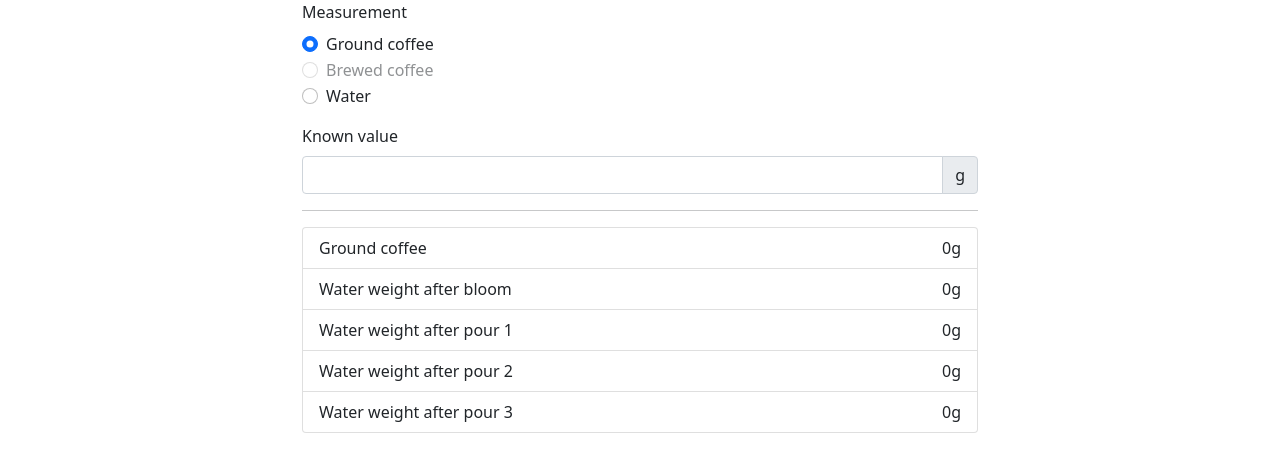
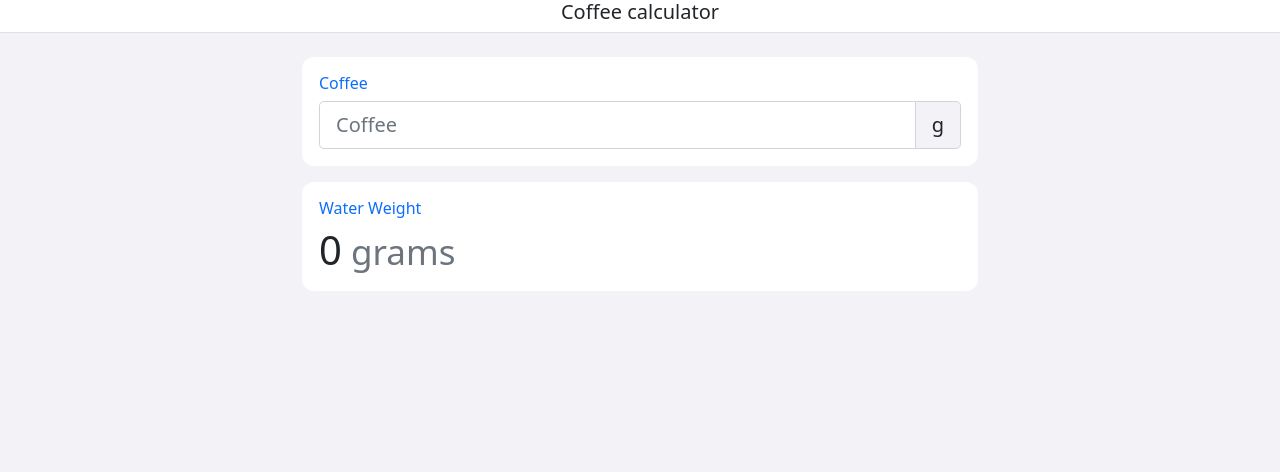
Before and after one commit to drewdh/coffee, a React (Create React App) app: page / in a window 1280 px wide. Shown: the top 472 px of the page. Built offline with nearby package versions, Linux system fonts and the light colour scheme.

Commit message:
Remove unused inputs and outputs

```diff
--- a/public/index.html
+++ b/public/index.html
@@ -3,8 +3,9 @@
   <head>
     <meta charset="utf-8" />
     <link rel="icon" href="%PUBLIC_URL%/favicon.ico" />
-    <meta name="viewport" content="width=device-width, initial-scale=1" />
-    <meta name="theme-color" content="#ffffff" />
+    <meta name="viewport" content="viewport-fit=cover, width=device-width, initial-scale=1" />
+    <meta name="theme-color" content="#000000" />
+    <meta name="apple-mobile-web-app-status-bar-style" content="default" />
     <meta
       name="description"
       content="Web site created using create-react-app"
--- a/src/App.tsx
+++ b/src/App.tsx
@@ -5,10 +5,13 @@ import Calculator from './components/Calculator';
 
 function App() {
   return (
-    <div className="container">
-      <div>
-        <Calculator />
-      </div>
+    <div className="container" style={{paddingTop: 'env(safe-area-inset-top)'}}>
+        <nav className="navbar fixed-top bg-white border-bottom justify-content-center" style={{paddingTop: 'env(safe-area-inset-top)'}}>
+            <h5 className="mb-0">Coffee calculator</h5>
+        </nav>
+        <div style={{marginTop: '57px'}}>
+            <Calculator />
+        </div>
     </div>
   );
 }
--- a/src/components/Calculator.tsx
+++ b/src/components/Calculator.tsx
@@ -1,123 +1,63 @@
 import React from 'react';
 
-enum Measurement {
-    GroundCoffee = 'ground',
-    BrewedCoffee = 'brewed',
-    Water = 'water',
-}
-
-const measurementOptions = [
-    {
-        id: Measurement.GroundCoffee,
-        label: 'Ground coffee',
-    },
-    {
-        id: Measurement.BrewedCoffee,
-        label: 'Brewed coffee',
-        disabled: true,
-    },
-    {
-        id: Measurement.Water,
-        label: 'Water',
-    },
-];
+const localStorageKey = 'coffee-calculator-known-value';
 
 function Calculator() {
-    const unit = 'g';
-    const [measurement, setMeasurement] = React.useState<Measurement>(Measurement.GroundCoffee);
     const [knownValue, setKnownValue] = React.useState<string>('');
     const [ratio] = React.useState<number>(16);
 
+    React.useEffect((): void => {
+        if (!localStorage) {
+            return;
+        }
+        const knownValue = localStorage.getItem(localStorageKey) || '';
+        setKnownValue(knownValue);
+    }, []);
+
     const water = React.useMemo((): number => {
-        let water = 0;
-        const value = Number(knownValue);
-        if (measurement === Measurement.Water) {
-            water = value;
-        } else if (measurement === Measurement.GroundCoffee) {
-            water = value * ratio;
+        const value = Number(knownValue || 0);
+        return value * ratio;
+    }, [knownValue, ratio]);
+
+    const handleChange = React.useCallback((event: React.ChangeEvent<HTMLInputElement>): void => {
+        const value = event.currentTarget.value;
+        if (localStorage) {
+            localStorage.setItem(localStorageKey, value);
         }
-        return water;
-    }, [knownValue, measurement, ratio]);
-
-    const coffee = React.useMemo((): number => {
-        let coffee = 0;
-        const value = Number(knownValue);
-        if (measurement === Measurement.GroundCoffee) {
-            coffee = value;
-        } else if (measurement === Measurement.Water) {
-            coffee = Number((value / ratio).toPrecision(1));
-        }
-        return coffee;
-    }, [knownValue, measurement, ratio]);
+        setKnownValue(value);
+    }, []);
 
     return (
         <>
-            <div className="mb-3">
-                <label className="form-label">Measurement</label>
-                {measurementOptions.map(option => (
-                    <div className="form-check" key={option.id}>
-                        <input
-                            className="form-check-input"
-                            type="radio"
-                            name="knownMeasurement"
-                            onChange={e => setMeasurement(e.currentTarget.value as Measurement)}
-                            id={option.id}
-                            disabled={option.disabled}
-                            checked={measurement === option.id}
-                            value={option.id}
-                        />
-                        <label className="form-check-label" htmlFor={option.id}>
-                            {option.label}
-                        </label>
-                    </div>
-                ))}
-            </div>
-
-            <div className="mb-3">
-                <label className="form-label" htmlFor="knownValue">Known value</label>
-                <div className="input-group">
+            <div className="card card-body mb-3">
+                <label className="h6 text-primary card-title" htmlFor="knownValue">Coffee</label>
+                <div className="input-group input-group-lg">
                     <input
                         className="form-control"
                         id="knownValue"
+                        placeholder="Coffee"
                         inputMode="decimal"
                         onFocus={e => e.target.select()}
-                        onChange={e => setKnownValue(e.currentTarget.value)}
+                        onChange={handleChange}
                         value={knownValue}
                     />
                     <span className="input-group-text">g</span>
                 </div>
             </div>
 
-            <hr/>
-
-            <ul className="list-group">
-                <li className="list-group-item d-flex justify-content-between">
-                    <span>Ground coffee</span>
-                    <span>{getLabel(coffee, unit)}</span>
-                </li>
-                <li className="list-group-item d-flex justify-content-between">
-                    <span>Water weight after bloom</span>
-                    <span>{getLabel(coffee, unit)}</span>
-                </li>
-                <li className="list-group-item d-flex justify-content-between">
-                    <span>Water weight after pour 1</span>
-                    <span>{getLabel(((water - coffee) * (1/3)) + coffee, unit)}</span>
-                </li>
-                <li className="list-group-item d-flex justify-content-between">
-                    <span>Water weight after pour 2</span>
-                    <span>{getLabel(((water - coffee) * (2/3)) + coffee, unit)}</span>
-                </li>
-                <li className="list-group-item d-flex justify-content-between">
-                    <span>Water weight after pour 3</span>
-                    <span>{getLabel(((water - coffee) * (3/3)) + coffee, unit)}</span>
-                </li>
-            </ul>
+            <div className="card card-body">
+                <h6 className="card-title text-primary">Water Weight</h6>
+                <h1 className="mb-0">
+                    {getLabel(water)}
+                    <small className="text-muted fw-normal"> grams</small>
+                </h1>
+            </div>
         </>
     )
 }
 
 export default Calculator;
 
-function getLabel(value: number, unit: string) {
-    return `${Number(value.toFixed(1)).toLocaleString()}${unit}`;
+function getLabel(value: number) {
+    return `${Number(value.toFixed(1)).toLocaleString()}`;
 }
--- a/src/custom.scss
+++ b/src/custom.scss
@@ -1,3 +1,8 @@
 @import "../node_modules/bootstrap/scss/functions";
 
-//$border-radius: 12px;
+
+$border-radius: 12px;
+$enable-gradients: true;
+$body-bg: #f3f2f7;
+$input-group-addon-bg: $body-bg;
+$card-border-color: transparent;
```
Also changed, not shown: public/manifest.json.
